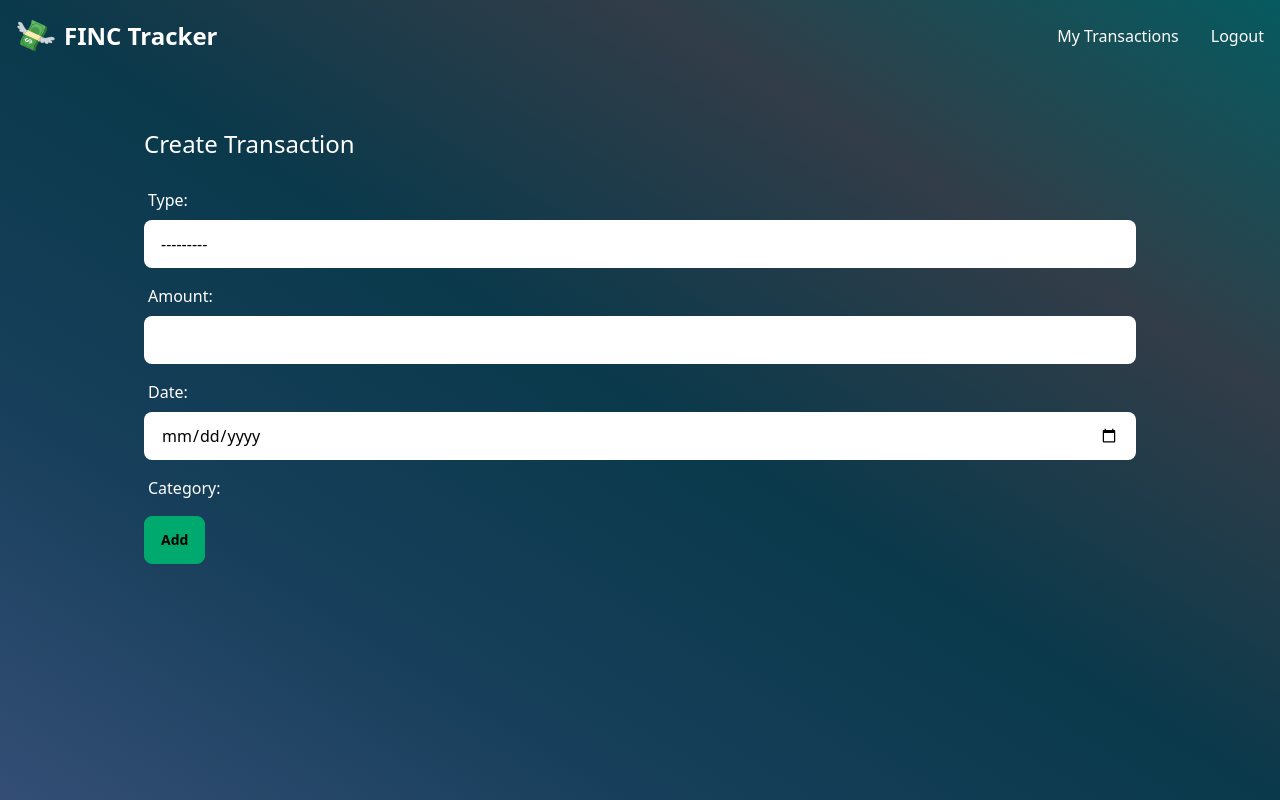
After one commit to hudy0/django-finance, a Django app: page /transactions/create/ in a window 1280 px wide. The commit adds this page. Run offline with Django 5.2, Linux system fonts and the light colour scheme; the visitor is signed in with stand-in values (Sample User, id 1); data that the repository does not hold is empty; some libraries are stand-ins or nearby versions.

Commit message:
Added transaction form

```diff
--- a/templates/base.html
+++ b/templates/base.html
@@ -2,6 +2,7 @@
 
 <!DOCTYPE html>
 <html lang="en">
+
 <head>
     <meta charset="UTF-8">
     <meta http-equiv="X-UA-Compatible" content="IE=edge">
@@ -10,20 +11,21 @@
     <title>{% block head_title %}Finance Tracker{% endblock head_title %}</title>
     <!-- HTMX -->
     <script src="https://unpkg.com/htmx.org@1.9.12"
-            integrity="sha384-D1Kt99CQMDuVetoL1lrYwg5t+9QdHe7NLX/SoJYkXDFfX37iInKRy5xLSi8nO7UC"
-            crossorigin="anonymous"></script>
-    <link href="https://cdn.jsdelivr.net/npm/daisyui@4.10.2/dist/full.min.css" rel="stylesheet" type="text/css"/>
+        integrity="sha384-D1Kt99CQMDuVetoL1lrYwg5t+9QdHe7NLX/SoJYkXDFfX37iInKRy5xLSi8nO7UC" crossorigin="anonymous">
+    </script>
+    <link href="https://cdn.jsdelivr.net/npm/daisyui@4.10.2/dist/full.min.css" rel="stylesheet" type="text/css" />
     <script src="https://cdn.tailwindcss.com?plugins=typography"></script>
     <!-- Custom files -->
-    <link href="{% static 'css/styles.css' %}" rel="stylesheet"/>
+    <link href="{% static 'css/styles.css' %}" rel="stylesheet" />
 
     {% block extra_head %} {% endblock extra_head %}
 </head>
-<body>
 
-{% include 'navbar.html' %}
-<div class="max-w-screen-lg mx-auto p-4">
-    {% block content %} {% endblock content %}
-</div>
+<body hx-headers='{"X-CSRFToken": "{{ csrf_token }}"}'>
+    {% include 'navbar.html' %}
+    <div class="max-w-screen-lg mx-auto p-4">
+        {% block content %} {% endblock content %}
+    </div>
 </body>
+
 </html>
--- /dev/null
+++ b/templates/tracker/transactions_create.html
@@ -0,0 +1,33 @@
+{% extends 'base.html' %}
+{% block content %}
+{% load widget_tweaks %}
+
+<h1 class="mt-9 mb-4 prose prose-2xl text-white">Create Transaction</h1>
+
+<form hx-post="{% url 'transactions_create' %}">
+    {% comment %} {% csrf_token %} {% endcomment %}
+    <div class="mb-2 form-control text-black">
+        {{ form.type|add_label_class:"label text-white" }}
+        {% render_field form.type class="input" %}
+    </div>
+
+    <div class="mb-2 form-control">
+        {{ form.amount|add_label_class:"label text-white" }}
+        {% render_field form.amount class="input text-black" %}
+    </div>
+
+    <div class="mb-2 form-control">
+        {{ form.date|add_label_class:"label text-white" }}
+        {% render_field form.date class="input text-black" %}
+    </div>
+
+    <div class="mb-2 form-control">
+        {{ form.category|add_label_class:"label text-white" }}
+        {% render_field form.category class="text-green-500 border-gray-300 rounded focus:ring-green-500" %}
+    </div>
+
+    <button class="btn btn-success">
+        Add
+    </button>
+</form>
+{% endblock content %}
--- a/templates/tracker/transactions_list.html
+++ b/templates/tracker/transactions_list.html
@@ -4,6 +4,7 @@ Transactions List
 {% endblock head_title %}
 
 {% block content %}
+<div class="relative overflow-x-auto text-white" id="transaction-block">
     <h1 class="mt-4 mb-6 text-2xl leading-none tracking-tight text-white md:text-3xl lg:text-4xl flex items-center mb-4">
         <svg xmlns="http://www.w3.org/2000/svg" fill="none" viewBox="0 0 24 24" stroke-width="1.5" stroke="currentColor"
              class="w-6 h-6 me-2">
@@ -12,7 +13,6 @@ Transactions List
         </svg>
         Transactions List
     </h1>
-<div class="relative overflow-x-auto text-white">
     {% include 'tracker/transactions_container.html' %}
 </div>
 {% endblock content %}
--- /dev/null
+++ b/tracker/forms.py
@@ -0,0 +1,16 @@
+from django import forms
+from tracker.models import Transaction, Category
+
+
+class CreateTransactionForm(forms.ModelForm):
+    category = forms.ModelChoiceField(queryset=Category.objects.all(), widget=forms.RadioSelect())
+    # type = forms.ChoiceField(choices=Transaction.TRANSACTION_TYPE_CHOICES)
+
+    class Meta:
+        model = Transaction
+        fields = ["category", "type", "amount", "date"]
+        widgets = {
+            "date": forms.DateInput(
+                attrs={"type": "date"},
+            ),
+        }
--- a/tracker/urls.py
+++ b/tracker/urls.py
@@ -1,10 +1,9 @@
 from django.urls import path
 
-from tracker.views import IndexView, TransactionsListView
+from tracker.views import IndexView, TransactionsListView, TransactionsCreateView
 
 urlpatterns: list = [
     path("", view=IndexView.as_view(), name="index"),
-    path(
-        "transactions/", view=TransactionsListView.as_view(), name="transactions_list"
-    ),
+    path("transactions/", view=TransactionsListView.as_view(), name="transactions_list"),
+    path("transactions/create/", view=TransactionsCreateView.as_view(), name="transactions_create"),
 ]
--- a/tracker/views.py
+++ b/tracker/views.py
@@ -1,6 +1,8 @@
 from django.contrib.auth.mixins import LoginRequiredMixin
 from django.shortcuts import render
 from django.views import View
+from django.contrib.auth.decorators import login_required
+from tracker.forms import CreateTransactionForm
 
 from .filters import TransactionFilter
 from .models import Transaction
@@ -17,9 +19,7 @@ class TransactionsListView(LoginRequiredMixin, View):
     def get(request, *args, **kwargs):
         transaction_filter = TransactionFilter(
             request.GET,
-            queryset=Transaction.objects.filter(user=request.user).select_related(
-                "category"
-            ),
+            queryset=Transaction.objects.filter(user=request.user).select_related("category"),
         )
         total_income = transaction_filter.qs.get_total_income()
         total_expenses = transaction_filter.qs.get_total_expenses()
@@ -35,6 +35,34 @@ class TransactionsListView(LoginRequiredMixin, View):
                 template_name="tracker/transactions_container.html",
                 context=context,
             )
-        return render(
-            request, template_name="tracker/transactions_list.html", context=context
-        )
+        return render(request, template_name="tracker/transactions_list.html", context=context)
+
+
+class TransactionsCreateView(LoginRequiredMixin, View):
+    @staticmethod
+    def post(request, *args, **kwargs):
+        context = {"form": CreateTransactionForm()}
+        return render(request, "tracker/transactions_create.html", context=context)
+
+
+class TransactionsCreateView(LoginRequiredMixin, View):
+    @staticmethod
+    def get(request, *args, **kwargs):
+        context = {"form": CreateTransactionForm()}
+        return render(request, "tracker/transactions_create.html", context=context)
+
+    @staticmethod
+    def post(request, *args, **kwargs):
+        form = CreateTransactionForm(request.POST)
+        if form.is_valid():
+            transaction = form.save(commit=False)
+            transaction.user = request.user
+            transaction.save()
+            context = {"message": "Transaction was added successfully!"}
+            return render(
+                request,
+                template_name="tracker/transactions_create_success.html",
+                context=context,
+            )
+        context = {"form": form}
+        return render(request, "tracker/transactions_create.html", context=context)
```
Also changed, not shown: templates/tracker/transactions_container.html (+18 -15 lines), templates/tracker/transactions_create_success.html (added, +15 -0 lines). Lines whose indentation alone changed are shown as unchanged.
